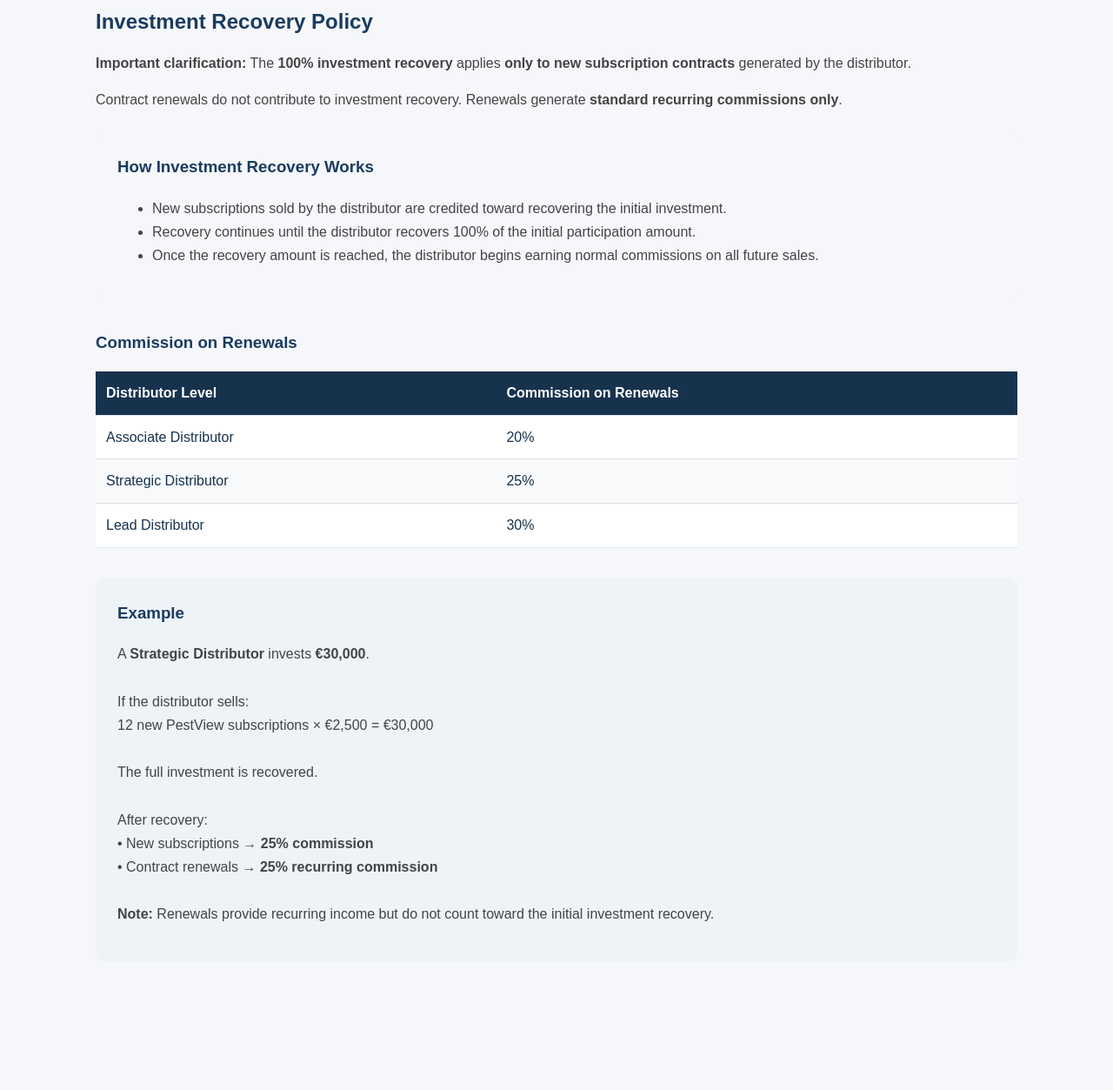
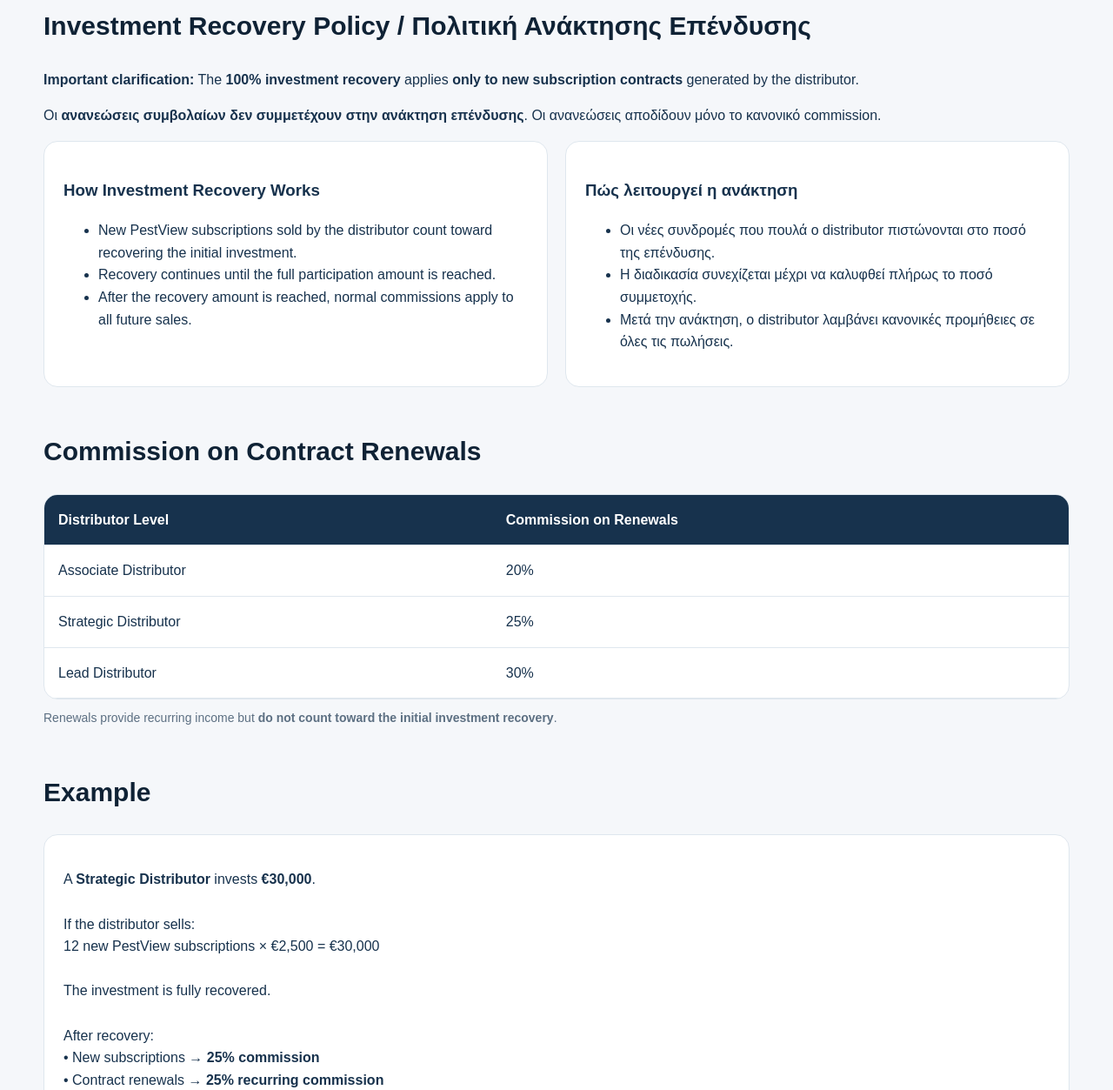
Before and after one commit to pestview/Partner-Program, a plain HTML site: page distributors.html in a window 1280 px wide. Shown: the part 2400-3653 px from the top of the page at 87% size. Before the commit the page ends 3545 px from the top, so only its background shows below. Drawn offline with Linux system fonts and the light colour scheme.

Commit message:
Update Investment Recovery Policy section in HTML

```diff
--- a/distributors.html
+++ b/distributors.html
@@ -175,78 +175,94 @@
 </div>
 
 </body>
-</html>
-<section style="max-width:1100px;margin:auto;font-family:Arial,Helvetica,sans-serif;padding:40px 20px">
+  <section class="section">
+<div class="container">
 
-<h2 style="color:#1b3b5f;margin-bottom:10px">
-Investment Recovery Policy
-</h2>
+<h2>Investment Recovery Policy / Πολιτική Ανάκτησης Επένδυσης</h2>
 
-<p style="font-size:16px;color:#444">
+<p>
 <strong>Important clarification:</strong> The <b>100% investment recovery</b> applies
 <b>only to new subscription contracts</b> generated by the distributor.
 </p>
 
-<p style="font-size:16px;color:#444">
-Contract renewals do not contribute to investment recovery.
-Renewals generate <b>standard recurring commissions only</b>.
+<p>
+Οι <strong>ανανεώσεις συμβολαίων δεν συμμετέχουν στην ανάκτηση επένδυσης</strong>.
+Οι ανανεώσεις αποδίδουν μόνο το κανονικό commission.
 </p>
 
-<div style="background:#f5f7fa;padding:25px;border-radius:10px;margin-top:25px">
+<div class="benefits">
 
-<h3 style="margin-top:0;color:#1b3b5f">How Investment Recovery Works</h3>
+<div class="benefit-box">
 
-<ul style="line-height:1.7;color:#444">
-<li>New subscriptions sold by the distributor are credited toward recovering the initial investment.</li>
-<li>Recovery continues until the distributor recovers 100% of the initial participation amount.</li>
-<li>Once the recovery amount is reached, the distributor begins earning normal commissions on all future sales.</li>
+<h3>How Investment Recovery Works</h3>
+
+<ul>
+<li>New PestView subscriptions sold by the distributor count toward recovering the initial investment.</li>
+<li>Recovery continues until the full participation amount is reached.</li>
+<li>After the recovery amount is reached, normal commissions apply to all future sales.</li>
 </ul>
 
 </div>
 
-<div style="margin-top:30px">
+<div class="benefit-box">
 
-<h3 style="color:#1b3b5f">Commission on Renewals</h3>
+<h3>Πώς λειτουργεί η ανάκτηση</h3>
 
-<table style="width:100%;border-collapse:collapse;margin-top:15px">
+<ul>
+<li>Οι νέες συνδρομές που πουλά ο distributor πιστώνονται στο ποσό της επένδυσης.</li>
+<li>Η διαδικασία συνεχίζεται μέχρι να καλυφθεί πλήρως το ποσό συμμετοχής.</li>
+<li>Μετά την ανάκτηση, ο distributor λαμβάνει κανονικές προμήθειες σε όλες τις πωλήσεις.</li>
+</ul>
 
+</div>
+
+</div>
+
+
+<h2 style="margin-top:50px">Commission on Contract Renewals</h2>
+
+<div class="table-wrap">
+<table>
 <thead>
-<tr style="background:#1b3b5f;color:white">
-<th style="padding:12px;text-align:left">Distributor Level</th>
-<th style="padding:12px;text-align:left">Commission on Renewals</th>
+<tr>
+<th>Distributor Level</th>
+<th>Commission on Renewals</th>
 </tr>
 </thead>
 
 <tbody>
 
-<tr style="background:#ffffff">
-<td style="padding:12px;border-bottom:1px solid #ddd">Associate Distributor</td>
-<td style="padding:12px;border-bottom:1px solid #ddd">20%</td>
+<tr>
+<td>Associate Distributor</td>
+<td>20%</td>
 </tr>
 
-<tr style="background:#f8f9fb">
-<td style="padding:12px;border-bottom:1px solid #ddd">Strategic Distributor</td>
-<td style="padding:12px;border-bottom:1px solid #ddd">25%</td>
+<tr>
+<td>Strategic Distributor</td>
+<td>25%</td>
 </tr>
 
-<tr style="background:#ffffff">
-<td style="padding:12px">Lead Distributor</td>
-<td style="padding:12px">30%</td>
+<tr>
+<td>Lead Distributor</td>
+<td>30%</td>
 </tr>
 
 </tbody>
-
 </table>
-
 </div>
 
-<div style="background:#eef3f8;padding:25px;border-radius:10px;margin-top:35px">
+<p class="note">
+Renewals provide recurring income but <strong>do not count toward the initial investment recovery</strong>.
+</p>
 
-<h3 style="margin-top:0;color:#1b3b5f">Example</h3>
 
-<p style="line-height:1.7;color:#444">
+<h2 style="margin-top:50px">Example</h2>
 
-A <b>Strategic Distributor</b> invests <b>€30,000</b>.
+<div class="benefit-box">
+
+<p>
+
+A <strong>Strategic Distributor</strong> invests <strong>€30,000</strong>.
 
 <br><br>
 
@@ -257,23 +273,21 @@
 
 <br><br>
 
-The full investment is recovered.
+The investment is fully recovered.
 
 <br><br>
 
 After recovery:
 
 <br>
-• New subscriptions → <b>25% commission</b>
+• New subscriptions → <strong>25% commission</strong>
 <br>
-• Contract renewals → <b>25% recurring commission</b>
-
-<br><br>
-
-<b>Note:</b> Renewals provide recurring income but do not count toward the initial investment recovery.
+• Contract renewals → <strong>25% recurring commission</strong>
 
 </p>
 
 </div>
 
+</div>
 </section>
+</html>
```
